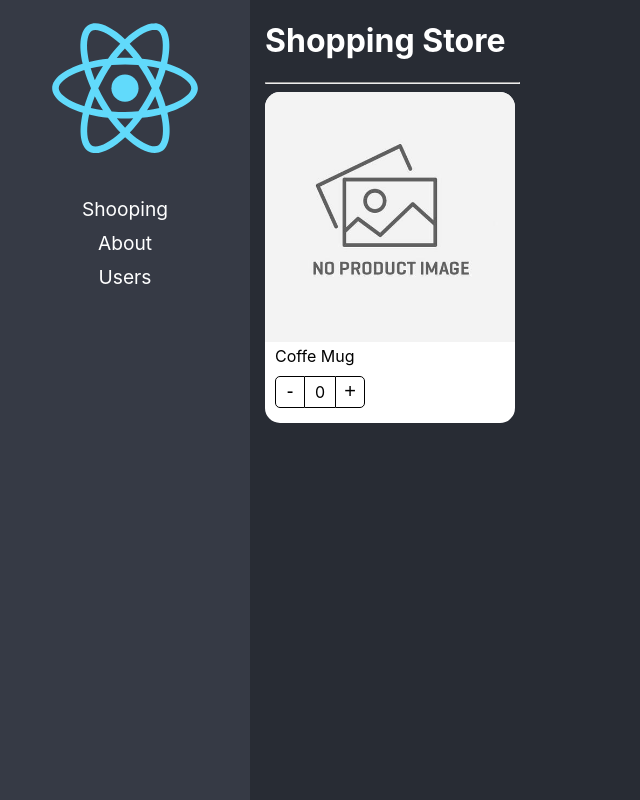
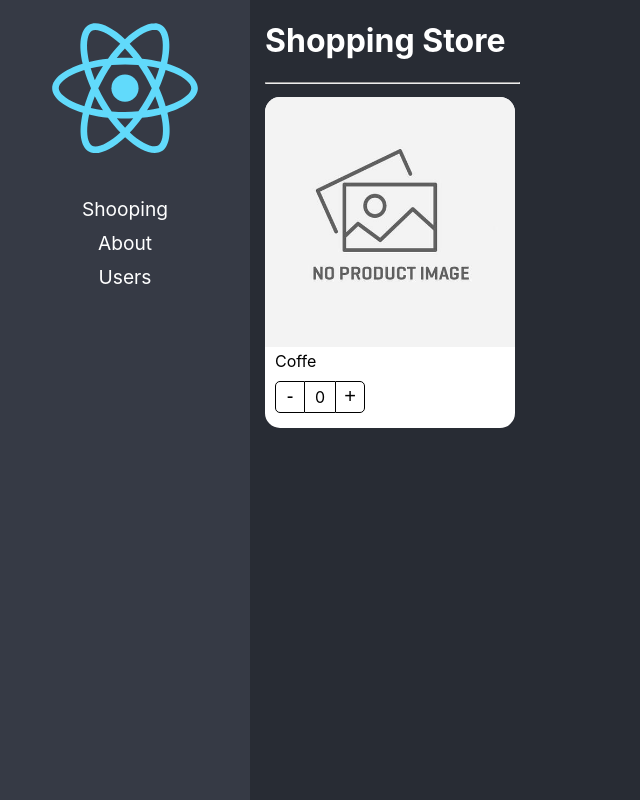
Before and after one commit to vhalvarez/react-setup, a React (Create React App) app: page /home in a window 1280 px wide. Shown: the whole page, without its empty margins (0-640 px from the left). Built offline with nearby package versions, Linux system fonts and the light colour scheme.

Commit message:
Recibir props al componente hijo

```diff
--- a/src/component-patterns/components/ProductCard.tsx
+++ b/src/component-patterns/components/ProductCard.tsx
@@ -1,17 +1,26 @@
-import useProduct from '../hooks/useProduct'
+import useProduct from "../hooks/useProduct";
 import styles from "../styles/styles.module.css";
 import noImage from "../assets/no-image.jpg";
 
-export const ProductCard = () => {
+interface Props {
+    product: Product;
+}
 
-    const {counter, increaseBy} = useProduct()
+interface Product {
+    id: string;
+    title: string;
+    img?: string;
+}
+
+export const ProductCard = ({ product }: Props) => {
+    const { counter, increaseBy } = useProduct();
 
     return (
         <div className={styles.productCard}>
-            {/* <img className={styles.productImg} src="./coffee-mug.png" alt="Coffe Mug" /> */}
-            <img className={styles.productImg} src={noImage} alt="Coffe Mug" />
 
-            <span className={styles.productDescription}>Coffe Mug</span>
+            <img className={styles.productImg} src={ product.img ? product.img : noImage} alt="Coffe Mug" />
+
+            <span className={styles.productDescription}>{ product.title }</span>
 
             <div className={styles.buttonsContainer}>
                 <button
--- a/src/component-patterns/pages/ShoppingPage.tsx
+++ b/src/component-patterns/pages/ShoppingPage.tsx
@@ -1,11 +1,25 @@
 import { ProductCard } from "../components/ProductCard";
+
+const product = {
+    id: '1',
+    title: 'Coffe'
+}
 
 export const ShoppingPage = () => {
     return (
         <div>
             <h1>Shopping Store</h1>
             <hr />
-            <ProductCard />
+
+            <div
+                style={{
+                    display: "flex",
+                    flexDirection: "row",
+                    flexWrap: "wrap",
+                }}
+            >
+                <ProductCard product={product}/>
+            </div>
         </div>
     );
 };
```
